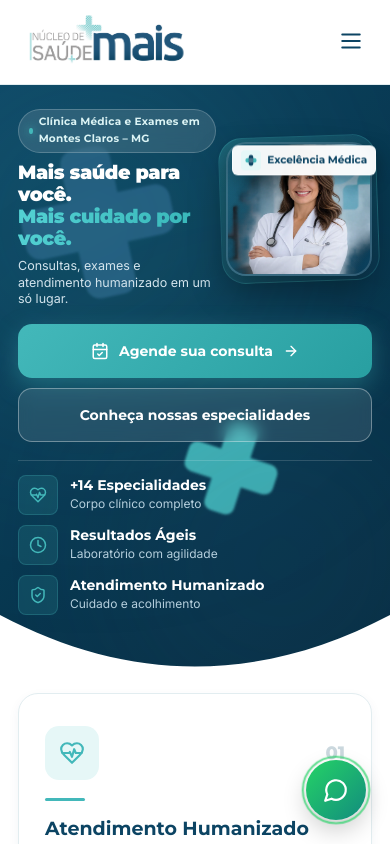
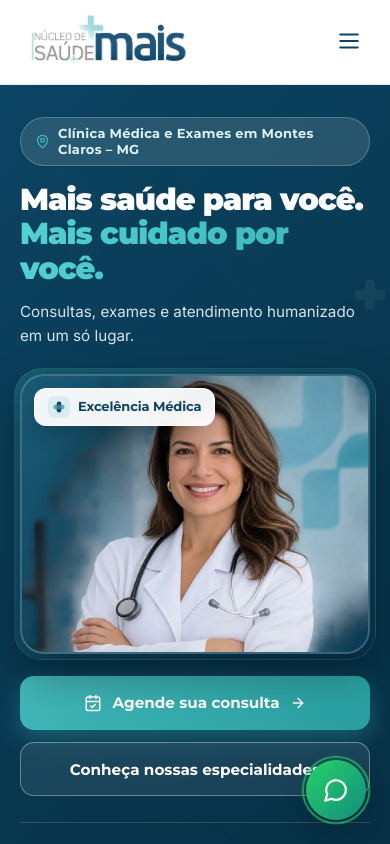
Before and after one commit to Karenfernandes20/nucleo-saude-mais, a Next.js app: page / in a window 390 px wide. Shown: the top 844 px of the page. Built offline with nearby package versions, Linux system fonts and the light colour scheme.

Commit message:
style(hero): reformular hero mobile para layout vertical com tipografia e fotografia ampliadas

```diff
--- a/src/app/globals.css
+++ b/src/app/globals.css
@@ -633,6 +633,10 @@ ul, ol {
   border-radius: 50%;
   background-color: var(--color-teal);
   box-shadow: 0 0 10px var(--color-teal);
+}
+
+.hero-badge-pin {
+  display: none;
 }
 
 .hero-badge-text {
@@ -3283,87 +3287,179 @@ ul, ol {
   }
 }
 
-@media (max-width: 600px) {
+/* ==========================================================================
+   MOBILE HERO & COMPACT BREAKPOINTS (≤ 768px)
+   ========================================================================== */
+@media (max-width: 768px) {
   .site-container {
-    padding-left: 18px;
-    padding-right: 18px;
-  }
-
-  .header-logo-img {
-    width: 170px;
-  }
-
+    padding-left: 20px;
+    padding-right: 20px;
+  }
+
+  /* Hero Section: Fundo azul, acabamento curvado, espaçamento confortável */
   .hero-section {
-    padding: 24px 0 54px;
-  }
-
+    padding: 32px 0 72px;
+    overflow: hidden;
+  }
+
+  /* Elementos decorativos com intensidade reduzida para máxima legibilidade */
+  .hero-cross-bg {
+    opacity: 0.05;
+  }
+
+  .hero-cross-1 {
+    top: 4%;
+    left: -15px;
+    transform: scale(0.65) rotate(-12deg);
+  }
+
+  .hero-cross-2 {
+    display: none;
+  }
+
+  .hero-cross-3 {
+    top: 18%;
+    right: -10px;
+    transform: scale(0.6);
+  }
+
+  .hero-glow-teal {
+    width: 240px;
+    height: 240px;
+    opacity: 0.3;
+    top: -30px;
+    right: -40px;
+  }
+
+  .hero-glow-blue {
+    width: 260px;
+    height: 260px;
+    opacity: 0.3;
+    bottom: -50px;
+    left: -40px;
+  }
+
+  /* 1. Estrutura Vertical (uma única coluna natural) */
   .hero-split-row {
-    display: grid;
-    grid-template-columns: 1.15fr 0.85fr;
+    display: flex;
+    flex-direction: column;
+    align-items: stretch;
+    gap: 22px;
+    margin-bottom: 0;
+    text-align: left;
+  }
+
+  .hero-content {
+    width: 100%;
+    max-width: 100%;
+    text-align: left;
+  }
+
+  /* 2. Selo acima do título principal com ícone de localização */
+  .hero-badge {
+    display: inline-flex;
     align-items: center;
-    gap: 10px;
+    gap: 8px;
+    padding: 7px 14px;
+    border-radius: var(--radius-full);
+    background: rgba(255, 255, 255, 0.12);
+    border: 1px solid rgba(255, 255, 255, 0.22);
+    backdrop-filter: blur(10px);
     margin-bottom: 16px;
+    width: fit-content;
+    max-width: 100%;
+  }
+
+  .hero-badge-dot {
+    display: none;
+  }
+
+  .hero-badge-pin {
+    display: inline-block;
+    color: var(--color-teal);
+    flex-shrink: 0;
+  }
+
+  .hero-badge-text {
+    font-size: clamp(0.75rem, 3.4vw, 0.8125rem);
+    font-weight: 700;
+    letter-spacing: 0.02em;
+    color: #DCF4F5;
+    line-height: 1.25;
+  }
+
+  /* 3. Título principal: 30px a 34px, boa quebra de linha */
+  .hero-title {
+    font-size: clamp(1.875rem, 7.8vw, 2.125rem); /* ~30px a 34px */
+    font-weight: 900;
+    line-height: 1.15;
+    letter-spacing: -0.03em;
+    margin-bottom: 14px;
+    color: var(--color-white);
     text-align: left;
   }
 
-  .hero-content {
+  /* 4. Destaque em verde-água preservado */
+  .hero-title-highlight {
+    display: block;
+    color: var(--color-teal);
+    background: linear-gradient(100deg, #53D1D3 0%, #35B4B6 100%);
+    -webkit-background-clip: text;
+    -webkit-text-fill-color: transparent;
+  }
+
+  /* 5. Texto descritivo: 15px a 16px com entrelinha confortável */
+  .hero-subtitle {
+    font-size: clamp(0.9375rem, 3.9vw, 1rem); /* 15px a 16px */
+    color: #D3E4ED;
+    line-height: 1.55;
+    margin-bottom: 0;
+    max-width: 440px;
     text-align: left;
-    max-width: 100%;
-  }
-
-  .hero-badge {
-    padding: 4px 10px;
-    gap: 6px;
-    margin-bottom: 8px;
-  }
-
-  .hero-badge-dot {
-    width: 6px;
-    height: 6px;
-  }
-
-  .hero-badge-text {
-    font-size: 0.65625rem;
-    letter-spacing: 0.02em;
-  }
-
-  .hero-title {
-    font-size: clamp(1.2rem, 4.6vw, 1.55rem);
-    line-height: 1.16;
-    letter-spacing: -0.02em;
-    margin-bottom: 8px;
-    text-align: left;
-  }
-
-  .hero-subtitle {
-    font-size: 0.78125rem;
-    line-height: 1.35;
-    margin-bottom: 0;
-    color: #D3E4ED;
-    text-align: left;
-  }
-
+  }
+
+  /* 6. Fotografia da médica centralizada abaixo do texto, largura quase total */
   .hero-visual-col {
     display: flex;
     justify-content: center;
-    align-items: center;
-    margin-top: 0;
+    width: 100%;
+    max-width: 100%;
+    margin: 4px 0 0;
   }
 
   .hero-image-frame {
     position: relative;
     width: 100%;
-    max-width: 220px;
-  }
-
+    max-width: 440px;
+    margin: 0 auto;
+  }
+
+  /* 7. Altura da foto: 280px a 320px com object-fit cover e enquadramento perfeito */
   .hero-image-wrapper {
-    border-radius: 20px;
-    box-shadow: 0 15px 35px rgba(0, 0, 0, 0.35);
+    position: relative;
+    width: 100%;
+    height: clamp(280px, 72vw, 320px);
+    border-radius: 24px;
+    overflow: hidden;
+    box-shadow: 0 20px 48px rgba(0, 0, 0, 0.35);
+    border: 2px solid rgba(255, 255, 255, 0.18);
+    background: linear-gradient(135deg, rgba(34, 87, 123, 0.35) 0%, rgba(12, 68, 99, 0.55) 100%);
+  }
+
+  .hero-doctor-img {
+    width: 100%;
+    height: 100%;
+    object-fit: cover;
+    object-position: center 15%;
+    display: block;
   }
 
   .hero-frame-backdrop {
     inset: -6px;
-    border-radius: 24px;
+    border-radius: 28px;
+    background: linear-gradient(135deg, rgba(67, 184, 186, 0.25) 0%, rgba(34, 87, 123, 0.1) 100%);
+    transform: none;
+    border: 1px solid rgba(67, 184, 186, 0.2);
   }
 
   .hero-diagonal-accent {
@@ -3374,33 +3470,50 @@ ul, ol {
     display: none;
   }
 
+  /* 8. Selo "Excelência Médica" no topo da fotografia */
   .hero-floating-stat {
     position: absolute;
-    top: 6px;
-    right: -4px;
-    padding: 4px 8px;
-    gap: 6px;
+    top: 14px;
+    left: 14px;
+    right: auto;
+    bottom: auto;
+    padding: 7px 13px;
+    gap: 8px;
+    border-radius: 12px;
+    background: rgba(255, 255, 255, 0.95);
+    box-shadow: 0 8px 20px rgba(0, 0, 0, 0.2);
+    backdrop-filter: blur(8px);
+    border: 1px solid rgba(255, 255, 255, 0.8);
+    animation: none;
+    max-width: none;
+    z-index: 4;
+    display: flex;
+    align-items: center;
+  }
+
+  .hero-floating-stat .floating-card-symbol {
+    width: 22px;
+    height: 22px;
     border-radius: 6px;
-    box-shadow: 0 6px 16px rgba(0, 0, 0, 0.25);
-    background: rgba(255, 255, 255, 0.95);
-    margin: 0;
-  }
-
-  .hero-floating-stat .floating-card-symbol {
-    width: 20px;
-    height: 20px;
-    border-radius: 4px;
+    background: rgba(67, 184, 186, 0.15);
+    display: grid;
+    place-items: center;
+    flex-shrink: 0;
   }
 
   .hero-floating-stat .floating-card-body strong {
-    font-size: 0.65625rem;
-    line-height: 1.1;
+    font-size: 0.8125rem; /* ~13px */
+    font-weight: 700;
+    color: var(--color-navy);
+    line-height: 1.2;
+    white-space: nowrap;
   }
 
   .hero-floating-stat .floating-card-body span {
     display: none;
   }
 
+  /* 9. Botões abaixo da imagem, 100% de largura, altura mínima 52px, textos 15-16px */
   .hero-actions-desktop {
     display: none;
   }
@@ -3408,23 +3521,93 @@ ul, ol {
   .hero-actions-mobile {
     display: flex;
     flex-direction: column;
-    gap: 10px;
+    gap: 12px;
     width: 100%;
-    margin-bottom: 18px;
+    margin-top: 22px;
+    margin-bottom: 26px;
   }
 
   .hero-cta-primary,
   .hero-cta-secondary {
     width: 100%;
-    padding: 12px 18px;
-    font-size: 0.875rem;
-  }
-
+    min-height: 52px;
+    padding: 14px 20px;
+    font-size: clamp(0.9375rem, 3.9vw, 1rem); /* 15px - 16px */
+    font-weight: 700;
+    border-radius: 14px;
+    display: inline-flex;
+    align-items: center;
+    justify-content: center;
+    gap: 10px;
+    text-align: center;
+  }
+
+  .hero-cta-secondary {
+    border: 1px solid rgba(255, 255, 255, 0.35);
+    background: rgba(255, 255, 255, 0.08);
+    color: var(--color-white);
+  }
+
+  /* 10. Benefícios organizados verticalmente: títulos ~16px, descrições ~14px, ícones maiores */
   .hero-trust-bar {
-    grid-template-columns: 1fr;
-    gap: 10px;
-    padding-top: 14px;
-    text-align: left;
+    display: flex;
+    flex-direction: column;
+    gap: 16px;
+    padding-top: 22px;
+    border-top: 1px solid rgba(255, 255, 255, 0.15);
+    width: 100%;
+  }
+
+  .trust-item {
+    display: flex;
+    align-items: center;
+    gap: 14px;
+  }
+
+  .trust-icon-box {
+    width: 46px;
+    height: 46px;
+    border-radius: 12px;
+    background: rgba(67, 184, 186, 0.15);
+    border: 1px solid rgba(67, 184, 186, 0.3);
+    display: grid;
+    place-items: center;
+    flex-shrink: 0;
+  }
+
+  .trust-icon-box svg {
+    width: 22px;
+    height: 22px;
+  }
+
+  .trust-item-text {
+    display: flex;
+    flex-direction: column;
+    gap: 2px;
+  }
+
+  .trust-item-text strong {
+    font-size: 1rem; /* 16px */
+    font-weight: 700;
+    color: var(--color-white);
+    line-height: 1.25;
+  }
+
+  .trust-item-text span {
+    font-size: 0.875rem; /* 14px */
+    color: #B5CFDD;
+    line-height: 1.35;
+  }
+}
+
+@media (max-width: 600px) {
+  .site-container {
+    padding-left: 20px;
+    padding-right: 20px;
+  }
+
+  .header-logo-img {
+    width: 170px;
   }
 
   .differentials-grid {
--- a/src/components/hero.tsx
+++ b/src/components/hero.tsx
@@ -34,6 +34,7 @@ export default function Hero({ onExploreSpecialties }: HeroProps) {
             {/* Eyebrow / Tag */}
             <div className="hero-badge">
               <span className="hero-badge-dot" />
+              <MapPin size={15} className="hero-badge-pin" />
               <span className="hero-badge-text">Clínica Médica e Exames em Montes Claros – MG</span>
             </div>
 
```
